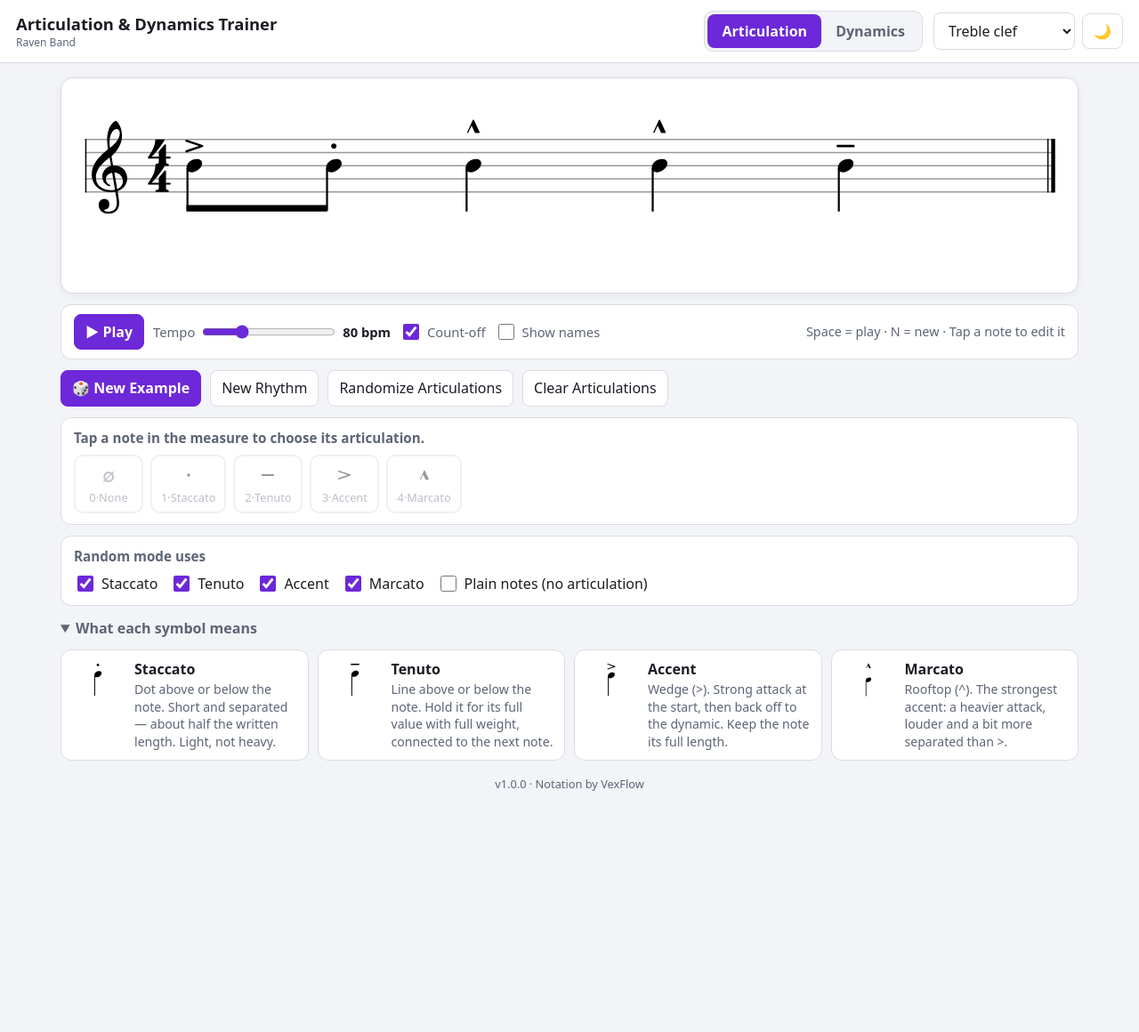
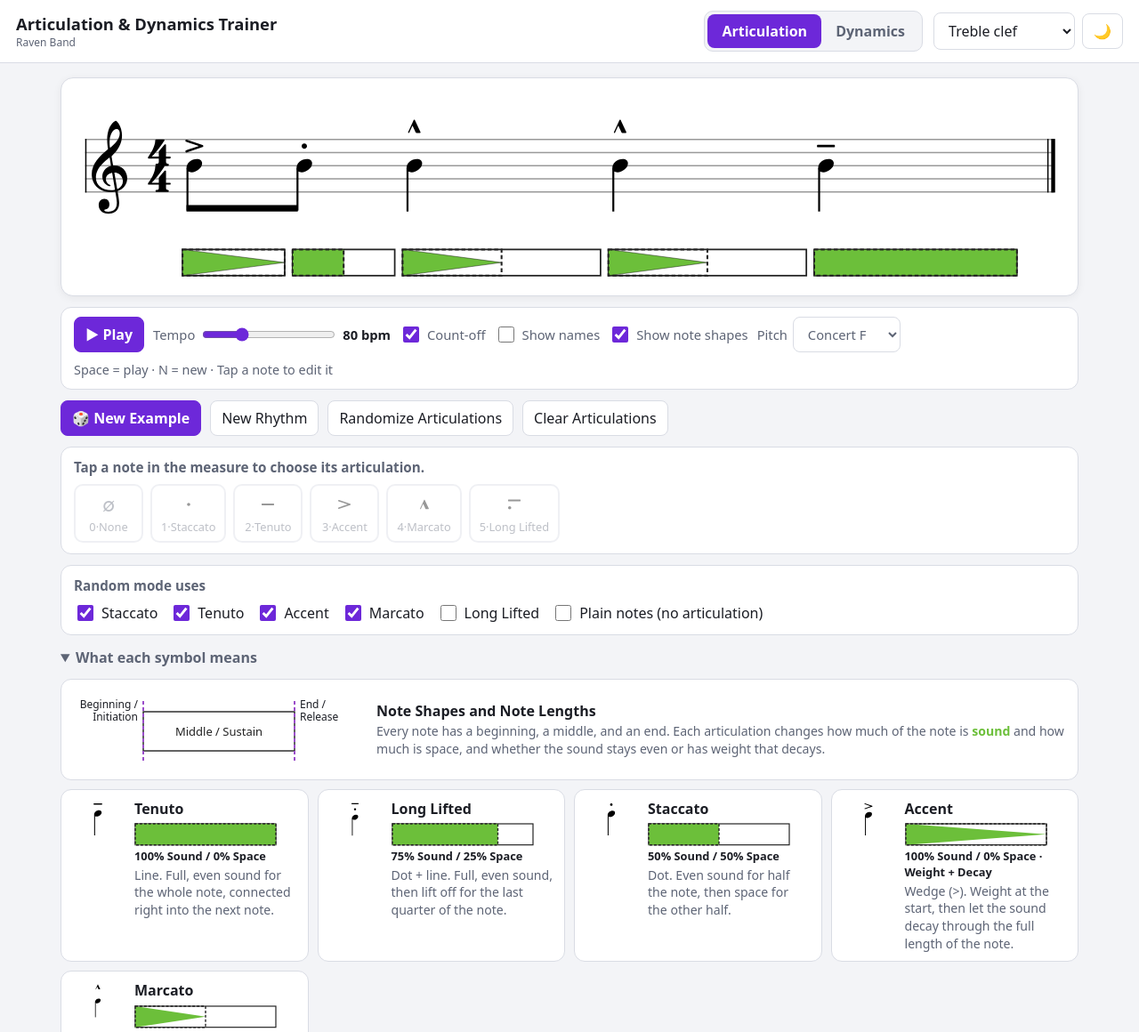
Before and after one commit to artificialfear/articulation-dynamics, a plain HTML site: page index.html in a window 1280 px wide. Shown: the top 1160 px of the page at 89% size. Before the commit the page ends 931 px from the top, so only its background shows below. Drawn offline with Linux system fonts and the light colour scheme.

Commit message:
v1.1.0: concert F default, articulations follow Note Shapes and Note Lengths guide
Co-Authored-By: Claude Opus 5.5 <noreply@anthropic.com>
Claude-Session: https://claude.ai/code/session_017ZG1xpbkdJ8RncQPq4Rw5D

```diff
--- a/index.html
+++ b/index.html
@@ -57,6 +57,10 @@ input[type=checkbox]{accent-color:var(--accent);width:18px;height:18px}
 .ref .sym svg{max-height:40px;max-width:52px}
 .ref b{display:block}
 .ref p{margin:2px 0 0;font-size:.88rem;color:var(--muted)}
+.ref svg.shape{display:block;width:160px;height:auto;margin:5px 0 3px}
+.ref .pct{display:block;font-size:.8rem;font-weight:700}
+.ref.anatomy{grid-column:1/-1;align-items:center}
+.ref.anatomy svg.shape{width:330px;max-width:45%;flex:0 0 auto;margin:0;color:var(--ink)}
 details.refwrap{margin-top:14px}
 details.refwrap summary{cursor:pointer;font-weight:600;color:var(--muted)}
 .hidden{display:none!important}
@@ -93,6 +97,8 @@ footer{color:var(--muted);font-size:.8rem;text-align:center;margin-top:18px}
     <label>Tempo <input id="tempo" type="range" min="50" max="160" step="2" value="80"> <span id="tempoVal">80</span></label>
     <label><input id="countin" type="checkbox" checked> Count-off</label>
     <label><input id="labels" type="checkbox"> Show names</label>
+    <label id="shapesWrap"><input id="shapes" type="checkbox"> Show note shapes</label>
+    <label>Pitch <select id="pitch"><option value="F">Concert F</option><option value="Bb">Concert B♭</option></select></label>
     <span class="grow"></span>
     <span class="hint">Space = play · N = new · Tap a note to edit it</span>
   </div>
@@ -145,7 +151,7 @@ footer{color:var(--muted);font-size:.8rem;text-align:center;margin-top:18px}
 <script src="lib/vexflow-4.2.5.js"></script>
 <script>
 "use strict";
-const VERSION = "1.0.0";
+const VERSION = "1.1.0";
 const VF = (window.Vex && Vex.Flow) || window.VexFlow;
 document.getElementById("ver").textContent = VERSION;
 
@@ -157,19 +163,41 @@ const store = {
 
 /* ---------- constants ---------- */
 const ARTS = [
-  { id:null,   name:"None",     code:null },
-  { id:"stacc",name:"Staccato", code:"a.", glyph:"articStaccatoAbove" },
-  { id:"ten",  name:"Tenuto",   code:"a-", glyph:"articTenutoAbove" },
-  { id:"acc",  name:"Accent",   code:"a>", glyph:"articAccentAbove" },
-  { id:"marc", name:"Marcato",  code:"a^", glyph:"articMarcatoAbove" },
+  { id:null,   name:"None",        codes:[] },
+  { id:"stacc",name:"Staccato",    codes:["a."], glyphs:["articStaccatoAbove"] },
+  { id:"ten",  name:"Tenuto",      codes:["a-"], glyphs:["articTenutoAbove"] },
+  { id:"acc",  name:"Accent",      codes:["a>"], glyphs:["articAccentAbove"] },
+  { id:"marc", name:"Marcato",     codes:["a^"], glyphs:["articMarcatoAbove"] },
+  { id:"lift", name:"Long Lifted", codes:["a.","a-"], glyphs:["articStaccatoAbove","articTenutoAbove"] },
 ];
 const ART_BY = Object.fromEntries(ARTS.filter(a=>a.id).map(a=>[a.id,a]));
+/* Note Shapes and Note Lengths guide (Raven Band) */
+const SHAPE = {
+  none:  { sound:0.90, decay:false },
+  ten:   { sound:1.00, decay:false, pct:"100% Sound / 0% Space" },
+  lift:  { sound:0.75, decay:false, pct:"75% Sound / 25% Space" },
+  stacc: { sound:0.50, decay:false, pct:"50% Sound / 50% Space" },
+  acc:   { sound:1.00, decay:true,  pct:"100% Sound / 0% Space · Weight + Decay" },
+  marc:  { sound:0.50, decay:true,  pct:"50% Sound / 50% Space · Weight + Decay" },
+};
 const ART_REF = {
-  stacc:["Staccato","Dot above or below the note. Short and separated — about half the written length. Light, not heavy."],
-  ten:["Tenuto","Line above or below the note. Hold it for its full value with full weight, connected to the next note."],
-  acc:["Accent","Wedge (>). Strong attack at the start, then back off to the dynamic. Keep the note its full length."],
-  marc:["Marcato","Rooftop (^). The strongest accent: a heavier attack, louder and a bit more separated than >."],
+  ten:["Tenuto","Line. Full, even sound for the whole note, connected right into the next note."],
+  lift:["Long Lifted","Dot + line. Full, even sound, then lift off for the last quarter of the note."],
+  stacc:["Staccato","Dot. Even sound for half the note, then space for the other half."],
+  acc:["Accent","Wedge (>). Weight at the start, then let the sound decay through the full length of the note."],
+  marc:["Marcato","Rooftop (^). Weight at the start, decay quickly, and release at the halfway point. Half sound, half space."],
 };
+const GREEN="#6cbf3a";
+function shapeMarkup(x,y,w,h,art){
+  const sh=SHAPE[art||"none"], sw=w*sh.sound;
+  let m=`<rect x="${x}" y="${y}" width="${w}" height="${h}" fill="#fff" stroke="#222" stroke-width="1.2"/>`;
+  m += sh.decay
+    ? `<polygon points="${x},${y} ${x+sw},${y+h/2} ${x},${y+h}" fill="${GREEN}"/>`
+    : `<rect x="${x}" y="${y}" width="${sw}" height="${h}" fill="${GREEN}"/>`;
+  m += `<rect x="${x}" y="${y}" width="${sw}" height="${h}" fill="none" stroke="#222" stroke-width="1.4" stroke-dasharray="3 2"/>`;
+  return m;
+}
+const PITCH = { F:349.23, Bb:233.08 };
 const DYNS = ["pp","p","mp","mf","f","ff"];
 const DYN_NAME = { pp:"pianissimo", p:"piano", mp:"mezzo piano", mf:"mezzo forte", f:"forte", ff:"fortissimo" };
 const DYN_MEAN = { pp:"Very soft", p:"Soft", mp:"Medium soft", mf:"Medium loud", f:"Loud", ff:"Very loud" };
@@ -192,7 +220,9 @@ const S = {
   tempo: store.get("tempo",80),
   countin: store.get("countin",true),
   labels: store.get("labels",false),
-  pool: store.get("pool",{stacc:true,ten:true,acc:true,marc:true,none:false}),
+  pool: store.get("pool",{stacc:true,ten:true,acc:true,marc:true,lift:false,none:false}),
+  shapes: store.get("shapes",true),
+  pitch: store.get("pitch","F"),
   art: { notes:[], sel:-1 },
   dyn: { notes:[], sel:-1 },
 };
@@ -212,7 +242,7 @@ function artNewRhythm(){
   S.art.notes = notes; S.art.sel = -1;
 }
 function artRandomize(){
-  const pool = ["stacc","ten","acc","marc"].filter(k=>S.pool[k]);
+  const pool = ["stacc","ten","acc","marc","lift"].filter(k=>S.pool[k]);
   const allowNone = S.pool.none || pool.length===0;
   const n = S.art.notes.length;
   // every enabled articulation appears at least once (when there are enough notes)
@@ -333,7 +363,7 @@ function drawMeasure(ctx,x,y,w,notesData,first,last){
 function noteCenter(sn){ return (sn.getNoteHeadBeginX()+sn.getNoteHeadEndX())/2; }
 
 function renderArt(){
-  const W=760,H=150;
+  const W=760,H=S.shapes?(S.labels?176:152):150;
   const {ctx,svg}=newRenderer(W,H);
   const data=S.art.notes;
   // attach articulations before formatting
@@ -342,16 +372,32 @@ function renderArt(){
   stave.setContext(ctx).draw();
   const vfn = data.map(n=>{
     const sn=makeNote(n);
-    if(n.art){ sn.addModifier(new VF.Articulation(ART_BY[n.art].code).setPosition(VF.Modifier.Position.ABOVE),0); }
+    if(n.art){ ART_BY[n.art].codes.forEach(c=>sn.addModifier(new VF.Articulation(c).setPosition(VF.Modifier.Position.ABOVE),0)); }
     return sn;
   });
   const beams = VF.Beam.generateBeams(vfn,{groups:[new VF.Fraction(1,4)], maintain_stem_directions:true});
-  VF.Formatter.FormatAndDraw(ctx,stave,vfn,{auto_beam:false});
+  // near-proportional spacing so the note-shape bars line up with the rhythm
+  const voiceA=new VF.Voice({num_beats:4,beat_value:4}).addTickables(vfn);
+  new VF.Formatter({softmaxFactor:150}).joinVoices([voiceA]).formatToStave([voiceA],stave);
+  voiceA.draw(ctx,stave);
   beams.forEach(b=>b.setContext(ctx).draw());
   const els=[...svg.querySelectorAll("g.vf-stavenote")];
   const xs=vfn.map(noteCenter);
+  const lefts=vfn.map(sn=>sn.getNoteHeadBeginX());
+  const last=data.length-1, unit=(lefts[last]-lefts[0])/Math.max(0.5,data[last].start);
+  let ly = stave.getYForLine(4)+58;
+  if(S.shapes){
+    const y0=stave.getYForLine(4)+44, h=20, endX=stave.getX()+stave.getWidth()-12;
+    let m="";
+    data.forEach((n,i)=>{
+      const x=lefts[i]-3, x2=(i<last? lefts[i+1]-9 : Math.min(endX, lefts[i]+DUR_BEATS[n.dur]*unit-9));
+      m+=shapeMarkup(x,y0,Math.max(14,x2-x),h,n.art);
+    });
+    const g=document.createElementNS("http://www.w3.org/2000/svg","g"); g.setAttribute("class","shapes");
+    g.innerHTML=m; svg.appendChild(g);
+    ly = y0+h+16;
+  }
   if(S.labels){
-    const ly = stave.getYForLine(4)+58;
     data.forEach((n,i)=>{ if(n.art) svgText(svg,xs[i],ly,ART_BY[n.art].name,{size:12}); });
   }
   render={svg,els,xs,mode:"art"};
@@ -417,7 +463,7 @@ $("score").addEventListener("click",e=>{
   const svg=render.svg; const pt=svg.createSVGPoint(); pt.x=e.clientX; pt.y=e.clientY;
   const p=pt.matrixTransform(svg.getScreenCTM().inverse());
   let best=-1,bd=1e9; render.xs.forEach((x,i)=>{ const d=Math.abs(x-p.x); if(d<bd){bd=d;best=i;} });
-  if(bd>60) best=-1;
+  if(bd>90) best=-1;
   const st = S.mode==="art"? S.art : S.dyn;
   st.sel = (st.sel===best)? -1 : best;
   applySel(); updatePalettes();
@@ -437,11 +483,11 @@ function glyphSVG(fn,minW=30,minH=30,scale=1){
   svg.removeAttribute("style"); svg.setAttribute("width",Math.round(w*scale)); svg.setAttribute("height",Math.round(h*scale));
   const out=svg.outerHTML; tmp.remove(); return out;
 }
-const artGlyph = id => glyphSVG(ctx=>{ new VF.Glyph(ART_BY[id].glyph,40).render(ctx,100,100); },30,30,1);
+const artGlyph = id => glyphSVG(ctx=>{ ART_BY[id].glyphs.forEach((g,k)=>new VF.Glyph(g,40).render(ctx,100,100-k*9)); },30,30,1);
 const artNoteGlyph = id => glyphSVG(ctx=>{
   const st=new VF.Stave(0,40,90,{left_bar:false,right_bar:false}); st.options.num_lines=0;
   const n=new VF.StaveNote({keys:["b/4"],duration:"q",stem_direction:-1});
-  n.addModifier(new VF.Articulation(ART_BY[id].code).setPosition(VF.Modifier.Position.ABOVE),0);
+  ART_BY[id].codes.forEach(c=>n.addModifier(new VF.Articulation(c).setPosition(VF.Modifier.Position.ABOVE),0));
   st.setContext(ctx); VF.Formatter.FormatAndDraw(ctx,st,[n]);
 },10,10,0.8);
 const dynGlyph = txt => glyphSVG(ctx=>drawDyn(ctx,txt,100,100,40),20,40,0.7);
@@ -463,7 +509,7 @@ function buildStatic(){
   });
   // pool
   const pool=$("aPool"); pool.innerHTML="";
-  [["stacc","Staccato"],["ten","Tenuto"],["acc","Accent"],["marc","Marcato"],["none","Plain notes (no articulation)"]].forEach(([k,nm])=>{
+  [["stacc","Staccato"],["ten","Tenuto"],["acc","Accent"],["marc","Marcato"],["lift","Long Lifted"],["none","Plain notes (no articulation)"]].forEach(([k,nm])=>{
     const l=document.createElement("label");
     l.innerHTML=`<input type="checkbox" ${S.pool[k]?"checked":""}> ${nm}`;
     l.querySelector("input").onchange=e=>{ S.pool[k]=e.target.checked; store.set("pool",S.pool); };
@@ -471,8 +517,9 @@ function buildStatic(){
   });
   // art refs
   const ar=$("aRefs"); ar.innerHTML="";
+  ar.insertAdjacentHTML("beforeend",`<div class="ref anatomy"><svg viewBox="0 0 330 92" class="shape"><rect x="80" y="26" width="170" height="44" fill="#fff" stroke="#222" stroke-width="1.4"/><line x1="80" y1="14" x2="80" y2="82" stroke="#9b4dca" stroke-width="2" stroke-dasharray="4 3"/><line x1="250" y1="14" x2="250" y2="82" stroke="#9b4dca" stroke-width="2" stroke-dasharray="4 3"/><text x="74" y="22" text-anchor="end" font-size="12" fill="currentColor">Beginning /</text><text x="74" y="36" text-anchor="end" font-size="12" fill="currentColor">Initiation</text><text x="256" y="22" font-size="12" fill="currentColor">End /</text><text x="256" y="36" font-size="12" fill="currentColor">Release</text><text x="165" y="53" text-anchor="middle" font-size="13" fill="#222">Middle / Sustain</text></svg><div><b>Note Shapes and Note Lengths</b><p>Every note has a beginning, a middle, and an end. Each articulation changes how much of the note is <b style="display:inline;color:${GREEN}">sound</b> and how much is space, and whether the sound stays even or has weight that decays.</p></div></div>`);
   Object.entries(ART_REF).forEach(([id,[nm,txt]])=>{
-    ar.insertAdjacentHTML("beforeend",`<div class="ref"><div class="sym">${artNoteGlyph(id)}</div><div><b>${nm}</b><p>${txt}</p></div></div>`);
+    ar.insertAdjacentHTML("beforeend",`<div class="ref"><div class="sym">${artNoteGlyph(id)}</div><div><b>${nm}</b><svg class="shape" viewBox="0 0 162 26">${shapeMarkup(1,1,160,24,id)}</svg><span class="pct">${SHAPE[id].pct}</span><p>${txt}</p></div></div>`);
   });
   // dynamics palettes
   const dp=$("dPal"); dp.innerHTML="";
@@ -496,7 +543,7 @@ function buildStatic(){
 function updatePalettes(){
   if(S.mode==="art"){
     const sel=S.art.sel, n=S.art.notes[sel];
-    $("aSelInfo").textContent = n? `Note ${sel+1} of ${S.art.notes.length} selected — choose its articulation (keys 0–4, ←/→ to move).` : "Tap a note in the measure to choose its articulation.";
+    $("aSelInfo").textContent = n? `Note ${sel+1} of ${S.art.notes.length} selected — choose its articulation (keys 0–5, ←/→ to move).` : "Tap a note in the measure to choose its articulation.";
     [...$("aPal").children].forEach(b=>{ b.disabled=!n; b.classList.toggle("on", !!n && (b.dataset.art||null)===(n.art||null)); });
   } else {
     const sel=S.dyn.sel, n=S.dyn.notes[sel];
@@ -516,9 +563,9 @@ function audio(){
   if(AC.state==="suspended") AC.resume();
   return AC;
 }
-const FREQ = 233.08; // concert Bb
-// gainAt(t0..t1) supplies start/end sustain level; boost = attack multiplier
-function voice(t,len,g0,g1,boost){
+// g0/g1 = sustain level at start/end; boost = attack weight; decay = "weight + decay" shape
+function voice(t,len,g0,g1,boost,decay){
+  const FREQ = PITCH[S.pitch]||PITCH.F;
   const osc1=AC.createOscillator(), osc2=AC.createOscillator(), filt=AC.createBiquadFilter(), env=AC.createGain();
   osc1.type="sawtooth"; osc2.type="sawtooth"; osc1.frequency.value=FREQ; osc2.frequency.value=FREQ; osc2.detune.value=7;
   filt.type="lowpass"; filt.Q.value=0.8;
@@ -529,9 +576,14 @@ function voice(t,len,g0,g1,boost){
   env.gain.setValueAtTime(0.0001,t);
   env.gain.linearRampToValueAtTime(peak,t+atk);
   filt.frequency.setValueAtTime(cut(peak),t);
-  if(boost>1){ const d=Math.min(0.16,len*0.5); env.gain.linearRampToValueAtTime(g0,t+atk+d); filt.frequency.linearRampToValueAtTime(cut(g0),t+atk+d); }
   const sEnd=Math.max(t+atk+0.01,t+len-rel);
-  env.gain.linearRampToValueAtTime(g1,sEnd); filt.frequency.linearRampToValueAtTime(cut(g1),sEnd);
+  if(decay){
+    // weight + decay: the sound falls away steadily across the whole sound portion
+    env.gain.linearRampToValueAtTime(g0*0.2,sEnd); filt.frequency.linearRampToValueAtTime(cut(g0*0.2),sEnd);
+  } else {
+    if(boost>1){ const d=Math.min(0.16,len*0.5); env.gain.linearRampToValueAtTime(g0,t+atk+d); filt.frequency.linearRampToValueAtTime(cut(g0),t+atk+d); }
+    env.gain.linearRampToValueAtTime(g1,sEnd); filt.frequency.linearRampToValueAtTime(cut(g1),sEnd);
+  }
   env.gain.linearRampToValueAtTime(0.0001,t+len);
   osc1.start(t); osc2.start(t); osc1.stop(t+len+0.05); osc2.stop(t+len+0.05);
   live.push(osc1,osc2);
@@ -587,12 +639,10 @@ function play(){
     const base=DYN_GAIN[3];
     S.art.notes.forEach((n,i)=>{
       const dur=DUR_BEATS[n.dur]*spb, st=t0+n.start*spb;
-      let len=dur*0.86, boost=1, g=base;
-      if(n.art==="stacc"){ len=Math.min(dur*0.42,0.22+0*dur); len=Math.max(len,0.07); }
-      if(n.art==="ten"){ len=dur*0.995; g=base*1.12; }
-      if(n.art==="acc"){ boost=2.2; }
-      if(n.art==="marc"){ boost=2.9; len=dur*0.62; g=base*1.1; }
-      voice(st,len,g,g,boost);
+      const sh=SHAPE[n.art||"none"];
+      const len=Math.max(0.07, dur*Math.min(sh.sound,0.995));
+      const boost = n.art==="acc"?2.2 : n.art==="marc"?2.8 : 1;
+      voice(st,len,base,base,boost,sh.decay);
       at(st,()=>highlight(i,true)); at(st+Math.max(len,dur*0.8),()=>highlight(i,false));
     });
     const end=t0+4*spb; at(end+0.05,stopPlayback);
@@ -618,7 +668,7 @@ function stopPlayback(){
 function setMode(m){
   S.mode=m; store.set("mode",m);
   $("tabArt").classList.toggle("on",m==="art"); $("tabDyn").classList.toggle("on",m==="dyn");
-  $("artUI").classList.toggle("hidden",m!=="art"); $("dynUI").classList.toggle("hidden",m!=="dyn");
+  $("artUI").classList.toggle("hidden",m!=="art"); $("shapesWrap").classList.toggle("hidden",m!=="art"); $("dynUI").classList.toggle("hidden",m!=="dyn");
   draw();
 }
 $("tabArt").onclick=()=>setMode("art");
@@ -636,6 +686,8 @@ $("tempo").value=S.tempo; $("tempoVal").textContent=S.tempo+" bpm";
 $("tempo").oninput=e=>{ S.tempo=+e.target.value; $("tempoVal").textContent=S.tempo+" bpm"; store.set("tempo",S.tempo); };
 $("countin").checked=S.countin; $("countin").onchange=e=>{ S.countin=e.target.checked; store.set("countin",S.countin); };
 $("labels").checked=S.labels; $("labels").onchange=e=>{ S.labels=e.target.checked; store.set("labels",S.labels); draw(); };
+$("shapes").checked=S.shapes; $("shapes").onchange=e=>{ S.shapes=e.target.checked; store.set("shapes",S.shapes); draw(); };
+$("pitch").value=S.pitch; $("pitch").onchange=e=>{ S.pitch=e.target.value; store.set("pitch",S.pitch); };
 $("clef").value=S.clef; $("clef").onchange=e=>{ S.clef=e.target.value; store.set("clef",S.clef); draw(); };
 function applyTheme(t){ document.documentElement.dataset.theme=t; store.set("theme",t); $("theme").textContent=t==="dark"?"☀️":"🌙"; }
 applyTheme(store.get("theme", matchMedia("(prefers-color-scheme: dark)").matches?"dark":"light"));
@@ -650,7 +702,7 @@ document.addEventListener("keydown",e=>{
   if(e.key==="ArrowRight"||e.key==="ArrowLeft"){
     e.preventDefault(); const n=st.notes.length; st.sel = st.sel<0?0:(st.sel+(e.key==="ArrowRight"?1:n-1))%n; applySel(); updatePalettes(); return;
   }
-  if(S.mode==="art" && /^[0-4]$/.test(e.key) && st.sel>=0){ setArt(ARTS[+e.key].id); }
+  if(S.mode==="art" && /^[0-5]$/.test(e.key) && st.sel>=0){ setArt(ARTS[+e.key].id); }
 });
 
 buildStatic();
```
Also changed, not shown: 3 other files.
